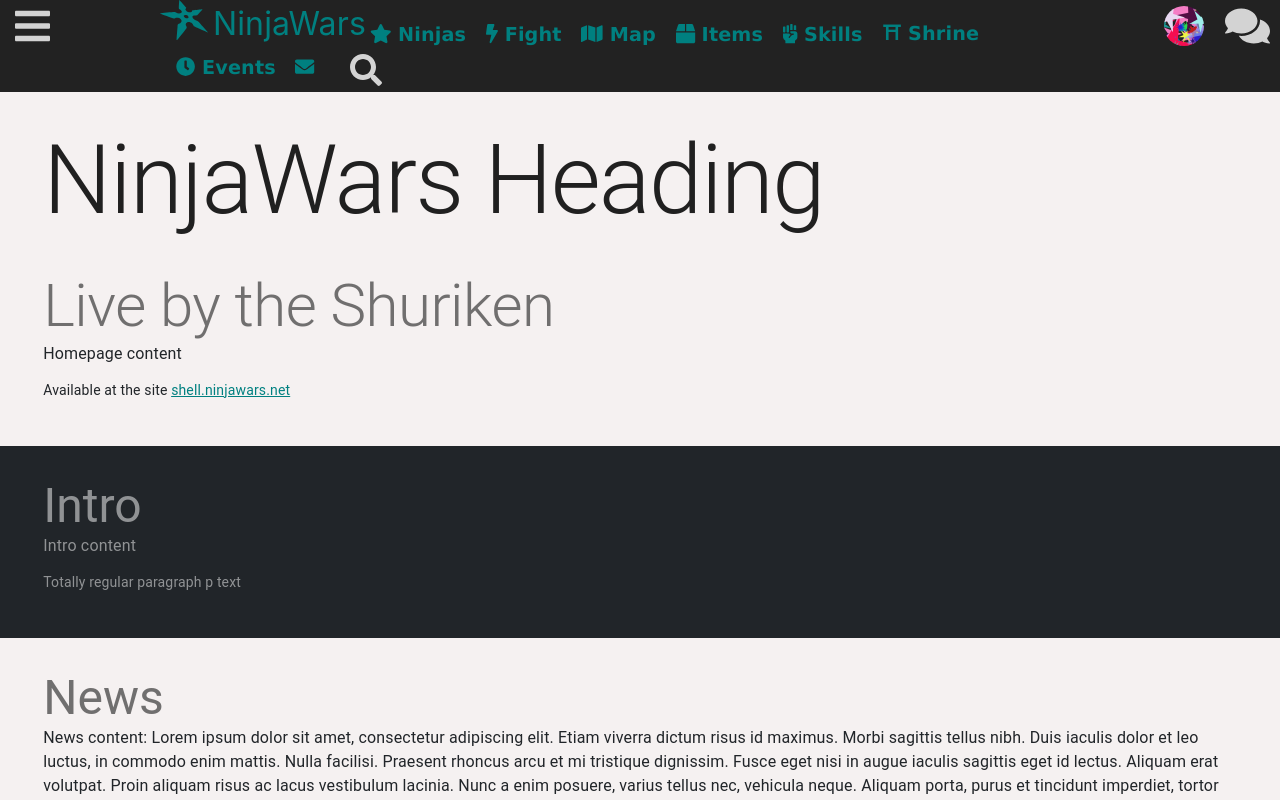
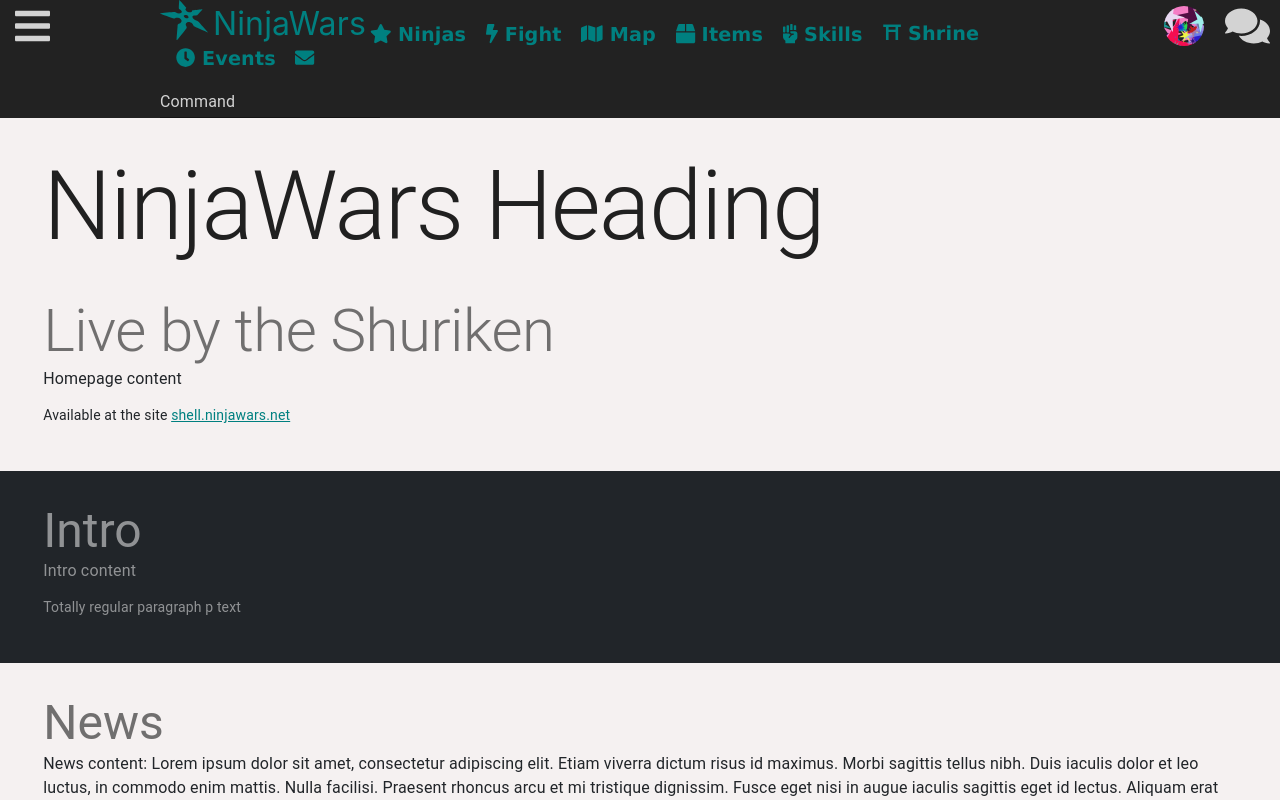
Before and after one commit to NinjaWars/nw-r, a React (Create React App) app: page / in a window 1280 px wide. Shown: the top 800 px of the page. Built offline with nearby package versions, Linux system fonts and the light colour scheme; a web font is replaced by a local one.

Commit message:
Add CBot component.

```diff
--- /dev/null
+++ b/src/components/CBot/CBot.jsx
@@ -0,0 +1,33 @@
+import React from 'react'
+import { TextField } from '@material-ui/core'
+import PropTypes from 'prop-types'
+import cx from 'classnames'
+import styles from './cbot.module.css'
+
+/**
+ * A command field for inputting various commands to trigger actions
+ * @param {*} props
+ */
+const CBot = ({ className, formFields, ...rest }) => {
+    return (
+        <form className={cx(className, styles.cbot)} {...formFields}>
+            <TextField
+                {...rest}
+            />
+        </form>
+    )
+}
+
+CBot.propTypes = {
+    className: PropTypes.string,
+    formFields: PropTypes.shape({})
+}
+
+CBot.defaultProps = {
+    formFields: {
+        noValidate:'noValidate',
+        autoComplete: 'off'
+    }
+}
+
+export default CBot
--- /dev/null
+++ b/src/components/CBot/cbot.module.css
@@ -0,0 +1,3 @@
+.cbot{
+    font-weight: bolder;
+}
--- a/src/components/Hbar/hbar.module.css
+++ b/src/components/Hbar/hbar.module.css
@@ -43,6 +43,9 @@
 .search-area{
     padding-left: 1rem;
 }
+.separated-area{
+    padding-left: 1rem;
+}
 .link-list{
     display: inline;
 }
--- a/src/components/Layout/Layout.jsx
+++ b/src/components/Layout/Layout.jsx
@@ -9,7 +9,7 @@ import { FontAwesomeIcon as Icon } from '@fortawesome/react-fontawesome'
 
 import Fbar from '../Fbar/Fbar'
 import Hbar, { LeadingArea, CoreArea, FollowingArea, BreakingLink } from '../Hbar/Hbar'
-import { SearchCompact } from '../Search/Search'
+import CBot from '../CBot/CBot'
 import LogoArea from '../LogoArea'
 import bgImage from '../../images/bg/rebel.png'
 import links from '../../views/headerLinks'
@@ -128,8 +128,8 @@ const Layout = ({ navContent, asideContent, profile, open, className, classes, c
                             <BreakingLink key={link.url} link={link} />
                         ))}
                     </span>
-                    <span className={hStyles['search-area']}>
-                        <SearchCompact label='Search'/>
+                    <span className={hStyles['spaced-area']}>
+                        <CBot label="Command" placeholder='enter command...' />
                     </span>
                 </CoreArea>
                 <FollowingArea>
```
Also changed, not shown: src/stories/index.js (+2 -1 lines), 2 other files (tests, documents, lock files or other folders).
